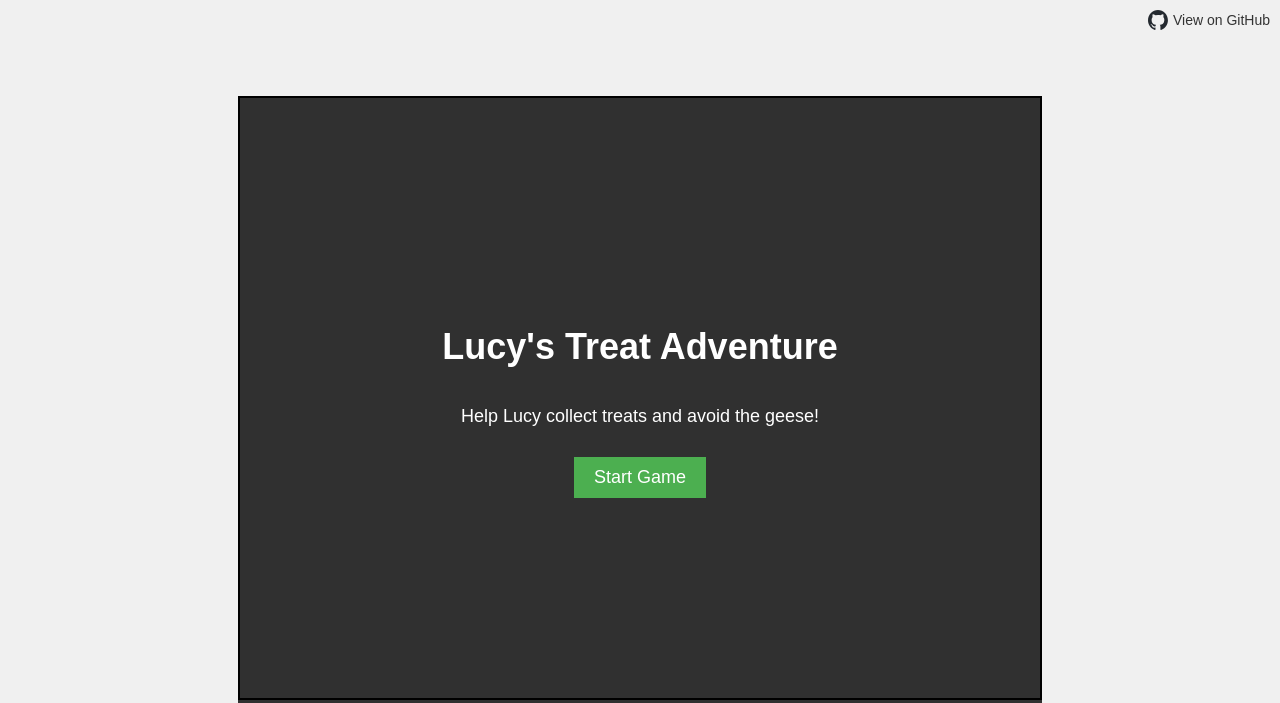
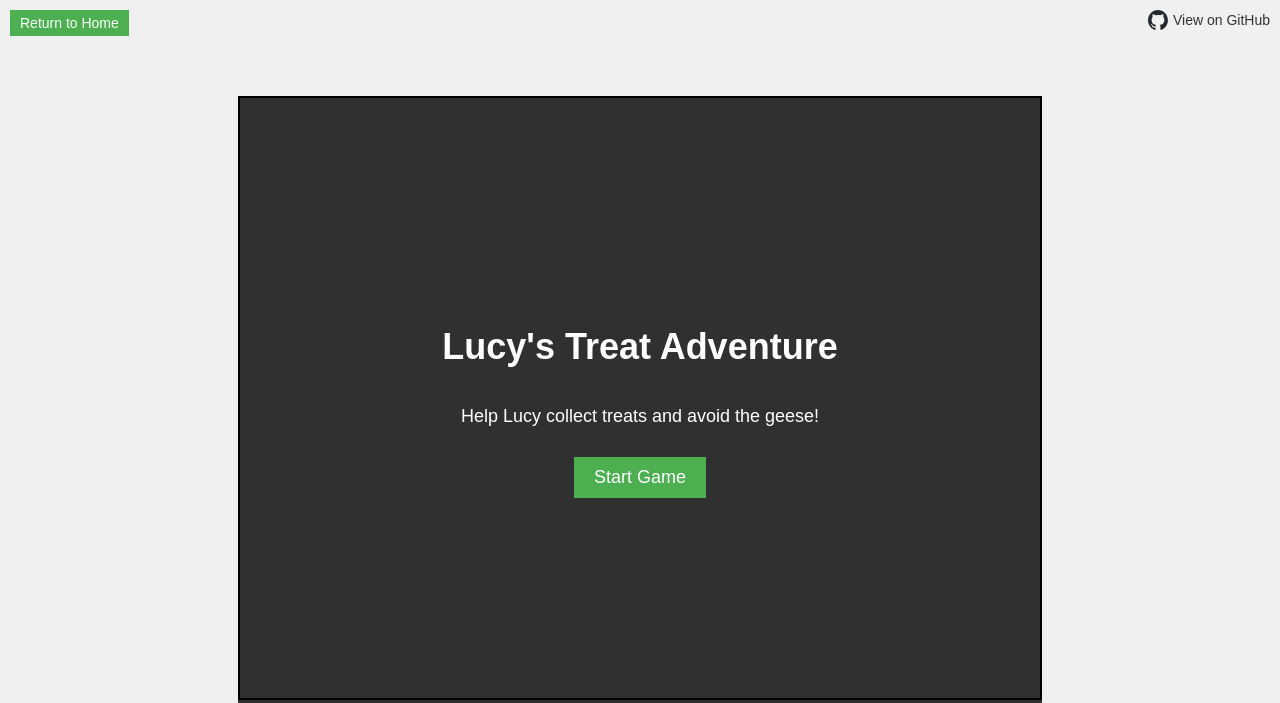
Before and after one commit to colin78/DogPacmanAdventures, a Flask app: page / in a window 1280 px wide. Shown: the top 703 px of the page. Run offline with Flask 3, Linux system fonts and the light colour scheme.

Commit message:
Agent query: Is the "Return to Home" button visible in the top left corner of the game screen? Can you click it to return to the start screen?

```diff
--- a/static/css/style.css
+++ b/static/css/style.css
@@ -85,3 +85,24 @@ button:hover {
     gap: 5px;
     font-size: 14px;
 }
+
+#return-home {
+    position: absolute;
+    top: 10px;
+    left: 10px;
+    z-index: 1000;
+}
+
+#return-home-button {
+    font-size: 14px;
+    padding: 5px 10px;
+    background-color: #4CAF50;
+    color: #fff;
+    border: none;
+    cursor: pointer;
+    transition: background-color 0.3s;
+}
+
+#return-home-button:hover {
+    background-color: #45a049;
+}
--- a/static/js/game.js
+++ b/static/js/game.js
@@ -245,6 +245,11 @@ function init() {
     powerUps.forEach((powerUp, index) => {
         console.log(`PowerUp ${index + 1}: ${powerUp.type} at (${powerUp.x}, ${powerUp.y})`);
     });
+
+    // Show the game canvas and hide other screens
+    document.getElementById('gameCanvas').style.display = 'block';
+    document.getElementById('start-screen').style.display = 'none';
+    document.getElementById('game-over-screen').style.display = 'none';
 }
 
 function update() {
@@ -320,12 +325,6 @@ function draw() {
     }
 }
 
-function gameLoop() {
-    update();
-    draw();
-    requestAnimationFrame(gameLoop);
-}
-
 function gameOver() {
     playSound('gameover.mp3');
     document.getElementById('final-score').textContent = score;
@@ -389,6 +388,30 @@ document.getElementById('start-button').addEventListener('click', () => {
 document.getElementById('restart-button').addEventListener('click', () => {
     document.getElementById('game-over-screen').style.display = 'none';
     init();
+    gameLoop();
 });
 
+document.getElementById('return-home-button').addEventListener('click', () => {
+    cancelAnimationFrame(gameLoopId);
+
+    document.getElementById('gameCanvas').style.display = 'none';
+    document.getElementById('game-over-screen').style.display = 'none';
+
+    document.getElementById('start-screen').style.display = 'flex';
+
+    lucy = null;
+    treats = [];
+    powerUps = [];
+    geese = [];
+    score = 0;
+});
+
+let gameLoopId;
+
+function gameLoop() {
+    update();
+    draw();
+    gameLoopId = requestAnimationFrame(gameLoop);
+}
+
 document.getElementById('game-over-screen').style.display = 'none';
--- a/templates/index.html
+++ b/templates/index.html
@@ -12,6 +12,9 @@
             <img src="/static/assets/github-mark.svg" alt="GitHub" class="github-icon">
             View on GitHub
         </a>
+    </div>
+    <div id="return-home">
+        <button id="return-home-button">Return to Home</button>
     </div>
     <div id="game-container">
         <canvas id="gameCanvas" width="800" height="600"></canvas>
```
